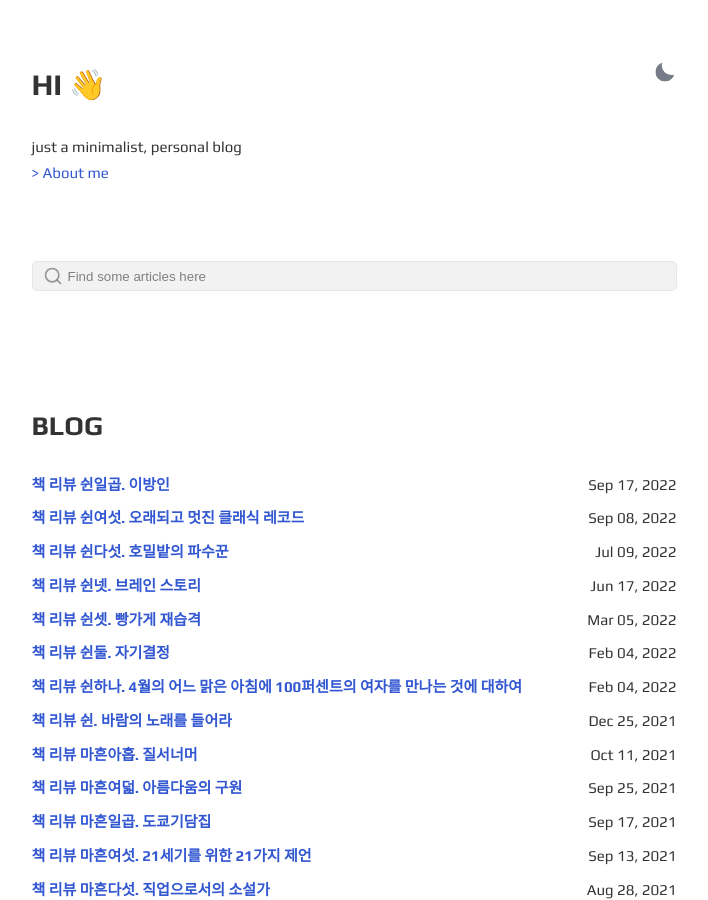
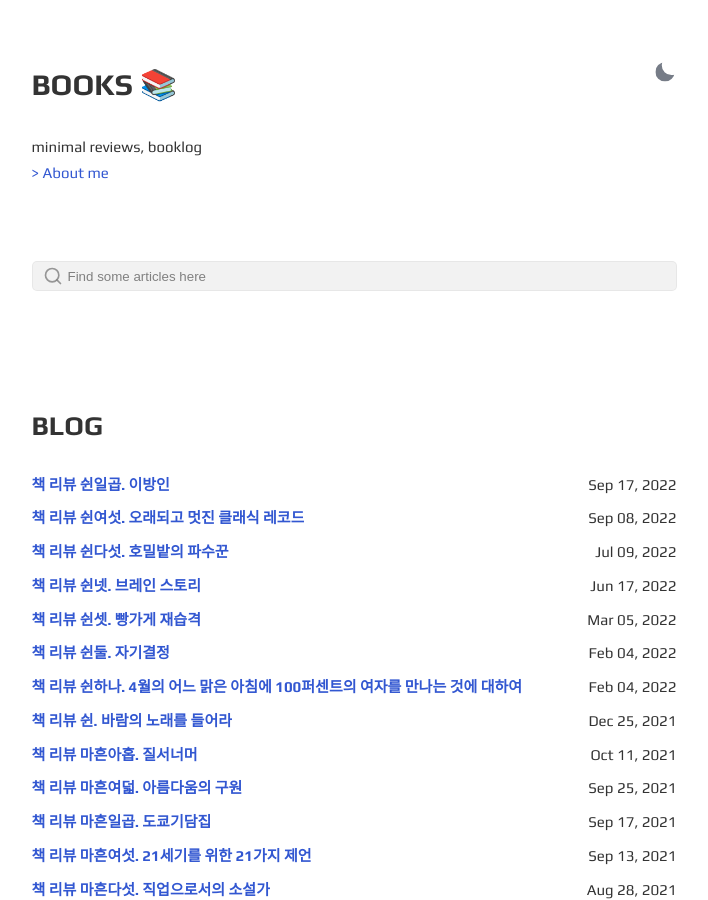
Before and after one commit to Bloofer/Bloofer.github.io, a Jekyll site: the page built from index.html, in a window 1280 px wide and 900 px high. Shown: the whole window, without its empty margins (286-994 px from the left). Built offline with Jekyll 4.4.1, drawn with Linux system fonts in a browser that asks for light colours.

Commit message:
fix config

```diff
--- a/_config.yml
+++ b/_config.yml
@@ -1,29 +1,29 @@
-site: Gesko
-title: Gesko
-greetings: Hi 👋
+site: Bloofer
+title: Bloofer
+greetings: Books 📚
 description: >-
-  just a minimalist, personal blog
+  minimal reviews, booklog
 lang: en-US
 timezone:  Europe/Rome
 repo: https://github.com/DavideBrie/Gesko # site repo [optional]
-data-theme: dark # default theme "dark" | "light"
+data-theme: light # default theme "dark" | "light"
 discus-identifier: powex # replace with your disqus shortname
 
 author:
-  name: gesko
-  bio: just a minimalist, personal blog
+  name: Bloofer
+  bio: minimal reviews, booklog
   userpicture:
   username: # general username
   github: # github username
   twitter: # twitter username
-  email: your-email@email.com # email adress
+  email: sheepherd93@gmail.com # email adress
 
 # Font Settings
 googlewebfonts: family=Play:wght@400;700&family=Source+Code+Pro:ital,wght@0,200;0,300;0,400;0,600;0,700;0,900;1,300;1,400;1,500;1,600;1,700;1,900
 
 # URL settings
-url: "https://DavideBrie.github.io" # Domain Name of host. [username].github.io for github pages
-baseurl: "/Gesko" # sub folder for jekyll site. only if jekyll site not in root of host. leave blank if not wishd. always add / in front.
+url: "https://bloofer.github.io/" # Domain Name of host. [username].github.io for github pages
+baseurl: # sub folder for jekyll site. only if jekyll site not in root of host. leave blank if not wishd. always add / in front.
 permalink: pretty
 
 # local
```
